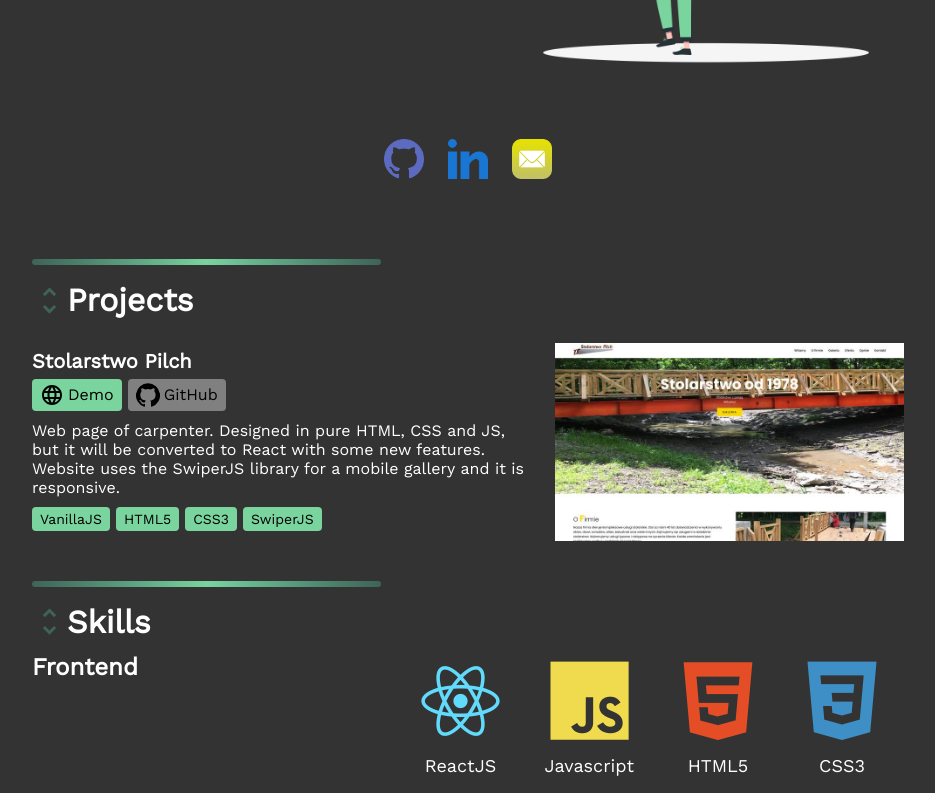
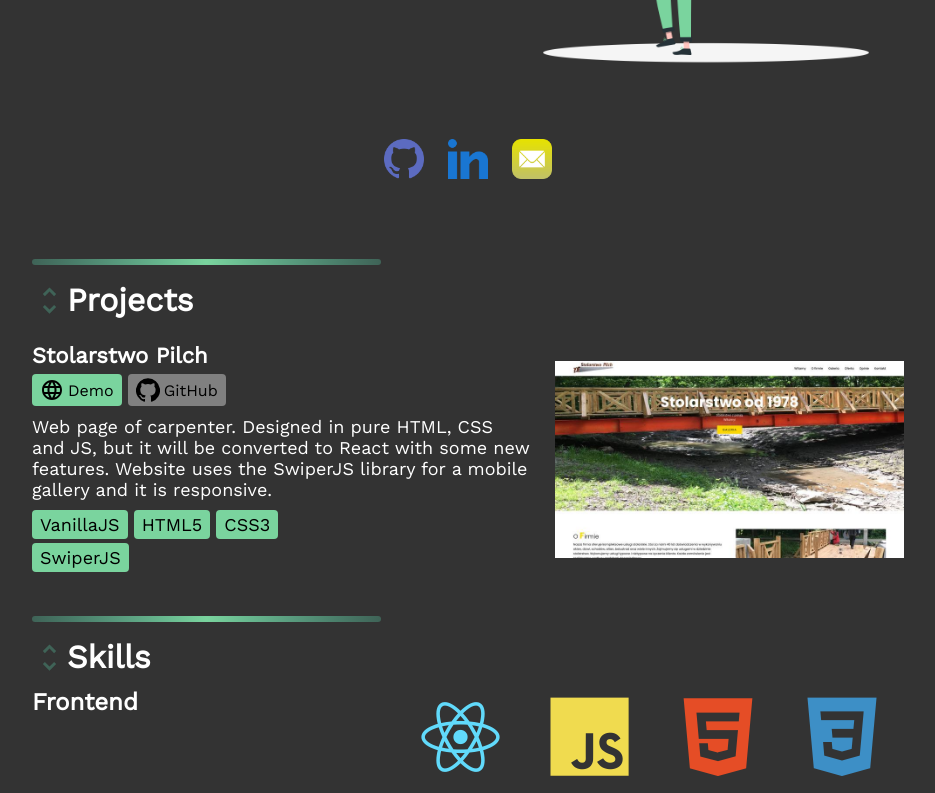
Before and after one commit to karkamil/karkamil.github.io, a React (Create React App) app: page / in a window 1280 px wide. Shown: the part 401-1194 px from the top of the page, without its empty margins (172-1107 px from the left). Built offline with nearby package versions, Linux system fonts and the light colour scheme.

Commit message:
next-cosmetic

```diff
--- a/src/components/ProjectCard.jsx
+++ b/src/components/ProjectCard.jsx
@@ -18,7 +18,7 @@ const ProjectInfo = styled.div`
 `
 
 const ProjectTitle = styled.label`
-  font-size: 20px;
+  font-size: 22px;
   font-weight: 600;
 `
 
@@ -50,7 +50,7 @@ const DemoIcon = styled(Language)`
 `
 
 const MyGithub = styled(GitHub)`
-    display: flex;
+  display: flex;
   align-items: center;
   margin-right: 4px;
 `
@@ -71,7 +71,6 @@ const Tag = styled.label`
   border-radius: 4px;
   margin-right: 6px;
   margin-bottom: 4px;
-  font-size: 14px;
 `
 
 const ProjectImage = styled.img`
--- a/src/components/Projects.jsx
+++ b/src/components/Projects.jsx
@@ -28,7 +28,8 @@ const Title = styled.label`
 `
 
 const ProjectContainer = styled.div`
-
+  font-size: 18px;
+  ${small({fontSize: "16px"})}
 `
 
 const UnfoldMoreIcon = styled(UnfoldMore)`
```
